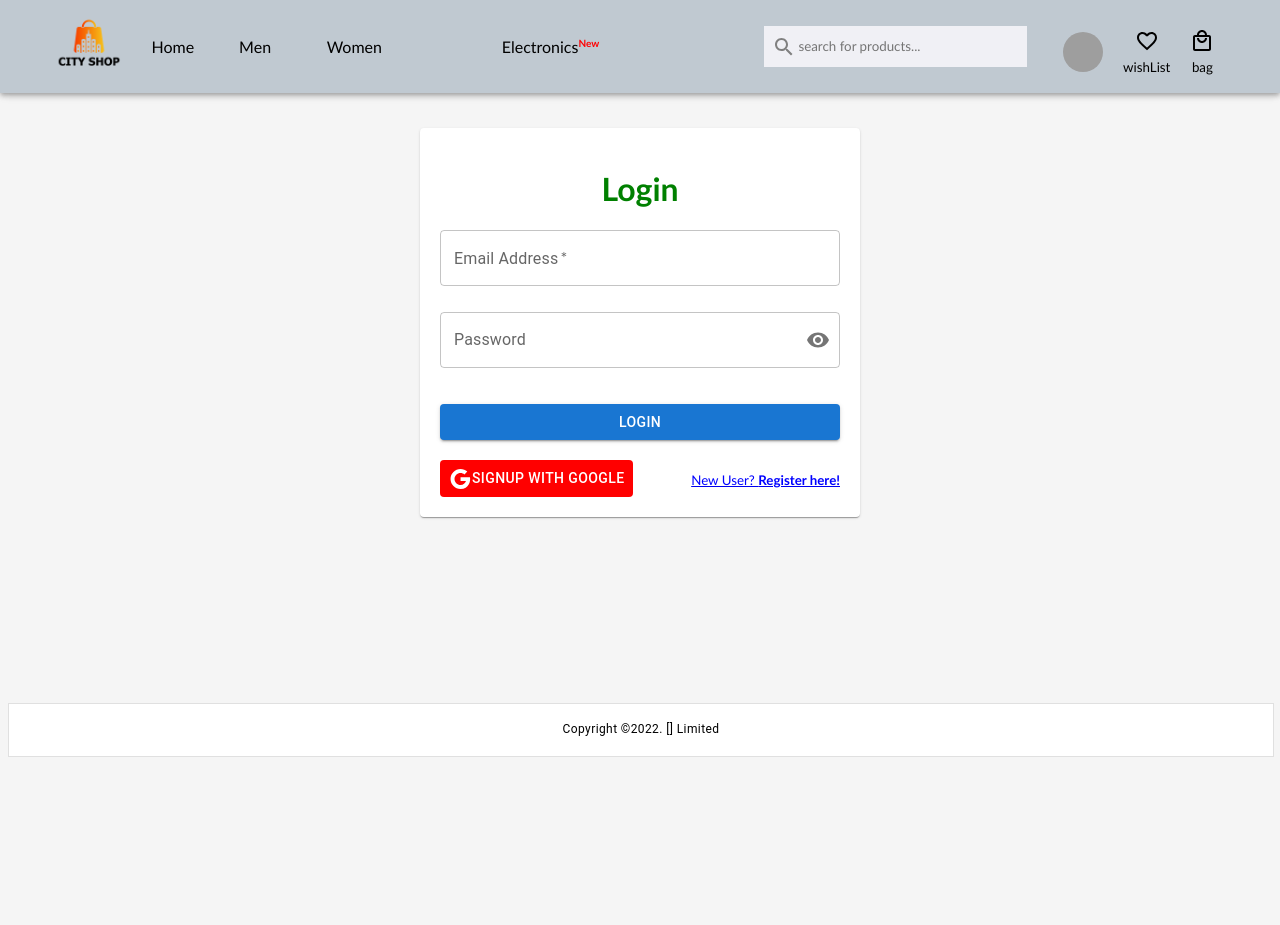
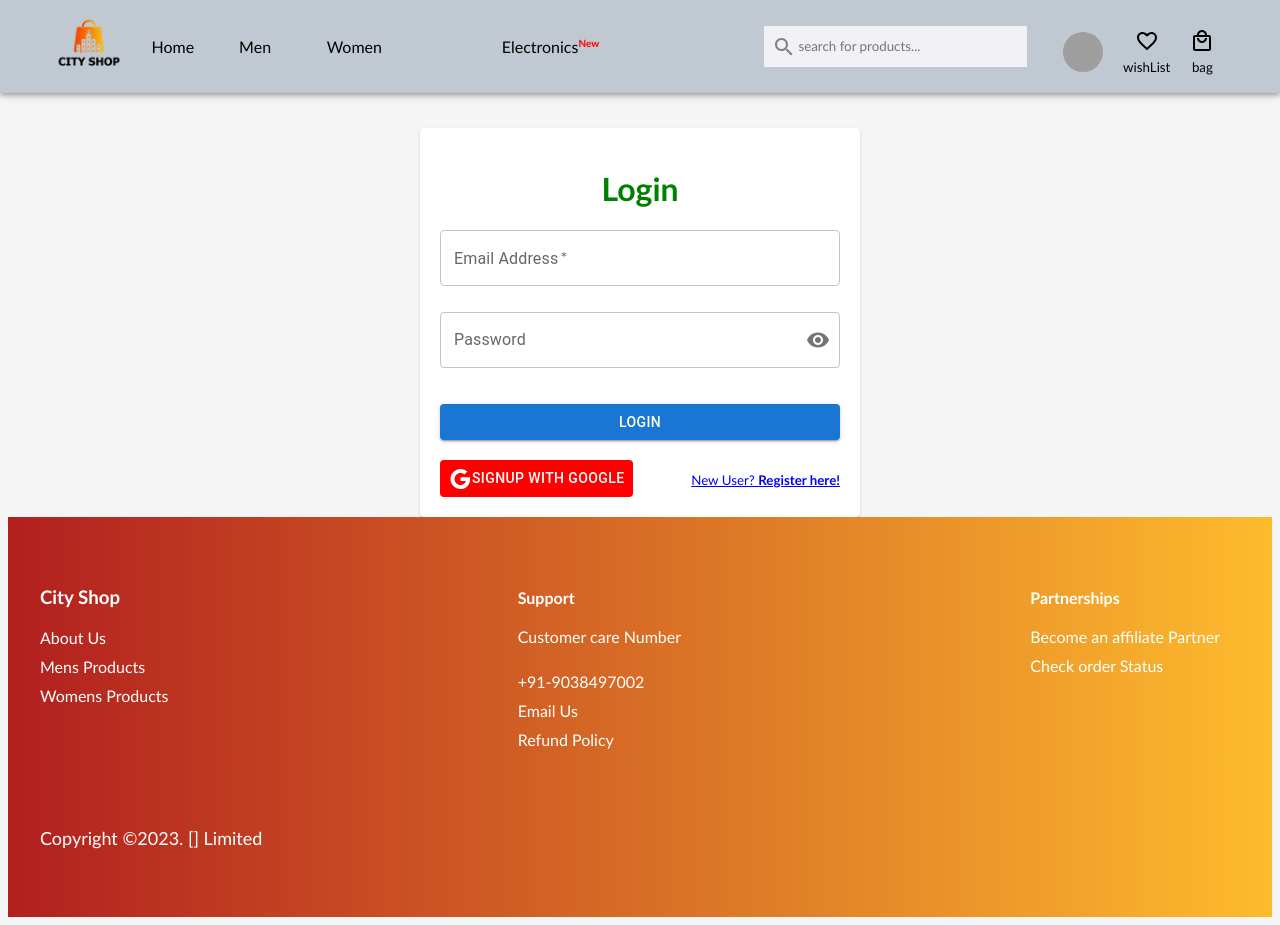
Before and after one commit to suhan647/capstone, a React (Create React App) app: page /login in a window 1280 px wide. Before the commit the page ends 800 px from the top, so only its background shows below. Built offline with nearby package versions, Linux system fonts and the light colour scheme; grey boxes are pictures that could not be loaded.

Commit message:
change the Footer

```diff
--- a/src/App.css
+++ b/src/App.css
@@ -1,25 +1,25 @@
-*{
-  font-family: 'Gill Sans', 'Gill Sans MT', Calibri, 'Trebuchet MS', sans-serif
+* {
+  font-family: "Gill Sans", "Gill Sans MT", Calibri, "Trebuchet MS", sans-serif;
 }
 
-.textbox{
+.textbox {
   width: 100%;
   line-height: 2em;
   border: none;
   background-color: #f0f0f5;
 }
 
-.icons{
+.icons {
   margin-left: 10px;
   margin-right: 10px;
 }
 
-.link{
+.link {
   text-decoration: none;
   color: black;
 }
 
-.link_container :hover{
+.link_container :hover {
   color: red;
   /* text-decoration: underline; */
 }
@@ -27,7 +27,7 @@
   color: red;
  } */
 
- .carousal_container{
+.carousal_container {
   margin: 0;
   padding: 0;
   box-sizing: border-box;
@@ -50,7 +50,6 @@
     margin-top: 16%;
   }
 }
-
 
 @media (min-width: 769px) and (max-width: 1000px) {
   .carousel .slide {
@@ -75,18 +74,18 @@
     margin-top: 10%;
   }
 }
- .carousel .slide img{
+.carousel .slide img {
   max-height: 100%;
   width: 100%;
 }
 
- .image{
+.image {
   margin: 0 auto;
   height: 100%;
   width: 100%;
 }
 
- .afterlogo{
+.afterlogo {
   display: flex;
 }
 
@@ -99,26 +98,23 @@
 }
 
 @media (min-width: 650px) and (max-width: 1024px) {
-  .navflex{
+  .navflex {
     display: none;
   }
 }
 
-
-  .root{
+.root {
   flex-grow: 1;
   margin-top: 100px;
   display: flex;
   justify-content: center;
 }
 
-
-  .paper{
-     text-align: 'center';
+.paper {
+  text-align: "center";
   display: flex;
   justify-content: center;
   flex-direction: column;
-
 }
 
 @media (min-width: 320px) and (max-width: 480px) {
@@ -128,12 +124,12 @@
     flex-direction: column;
   }
 
-    .grandtotal{
+  .grandtotal {
     font-size: 10px;
   }
 }
 
-  .hoverzoom{
+.hoverzoom {
   position: relative;
   -webkit-transition: all 200ms ease-in;
   -webkit-transform: scale(1);
@@ -144,11 +140,9 @@
   transition: all 200ms ease-in;
   transform: scale(1);
   /* padding: 20px; */
-
 }
 
-  .hoverzoom:hover
-{
+.hoverzoom:hover {
   box-shadow: 0px 0px 5px #f75490;
   z-index: 2;
   -webkit-transition: all 200ms ease-in;
@@ -159,27 +153,27 @@
   -moz-transform: scale(1.02);
   transition: all 200ms ease-in;
   transform: scale(1.02);
-    background-color:black;
+  background-color: black;
   color: white;
 }
 
-  ::-webkit-scrollbar{
+::-webkit-scrollbar {
   height: 1px;
   width: 1px;
   /* border: 1px solid #d5d5d5; */
 }
 
 @media (min-width: 320px) and (max-width: 480px) {
-  .container{
+  .container {
     margin-top: 19% !important;
   }
-  .info{
+  .info {
     margin-top: 20px;
     /* border: 2px solid black; */
     margin-left: 4px !important;
     margin-bottom: 50px;
   }
- .main{
+  .main {
     display: flex;
     justify-content: center;
     flex-direction: column;
@@ -187,11 +181,11 @@
     margin-left: 500px;
   }
 
- .multiimage{
+  .multiimage {
     display: flex;
     overflow-x: scroll;
   }
- .singleImage{
+  .singleImage {
     /* margin-left: 0px !important;
   padding-left: 10px !important; */
     display: flex;
@@ -201,16 +195,16 @@
 }
 
 @media (min-width: 481px) and (max-width: 1024px) {
-  .container{
+  .container {
     margin-top: 19% !important;
   }
-  .info{
+  .info {
     margin-top: 20px;
     /* border: 2px solid black; */
     margin-left: 4px !important;
     margin-bottom: 50px;
   }
- .main{
+  .main {
     display: flex;
     justify-content: center;
     flex-direction: column;
@@ -218,34 +212,31 @@
     margin-left: 500px;
   }
 
- .multiimage{
+  .multiimage {
     display: flex;
     overflow-x: scroll;
   }
- .singleImage{
+  .singleImage {
     /* margin-left: 0px !important;
   padding-left: 10px !important; */
     display: flex;
     justify-content: center;
     margin-top: 10px;
   }
-
 }
 
 @media (min-width: 500px) and (max-width: 1024px) {
-
-  .multiimage{
+  .multiimage {
     margin-left: 17%;
   }
-.searchbar{
+  .searchbar {
     display: none;
   }
-.link_container{
+  .link_container {
     padding-left: 20px;
     display: flex;
     justify-content: center;
   }
-
 }
 
 .loader {
@@ -262,14 +253,14 @@
   margin-left: 50%;
 }
 
-.loadingText{
+.loadingText {
   margin-top: 7%;
   margin-left: 50%;
 }
 
 .loader::after,
 .loader::before {
-  content: '';
+  content: "";
   box-sizing: border-box;
   position: absolute;
   left: 0;
@@ -278,7 +269,7 @@
   bottom: 0;
   margin: auto;
   border: 3px solid;
-  border-color: transparent transparent #FF3D00 #FF3D00;
+  border-color: transparent transparent #ff3d00 #ff3d00;
   width: 40px;
   height: 40px;
   border-radius: 50%;
@@ -289,7 +280,7 @@
 .loader::before {
   width: 32px;
   height: 32px;
-  border-color:yellow transparent transparent;
+  border-color: yellow transparent transparent;
   animation: rotation 1.5s linear infinite;
 }
 
@@ -318,3 +309,89 @@
 .modal-content.show {
   opacity: 1;
 }
+.footer {
+  background-image: linear-gradient(90deg, #b21f1f, #fdbb2d);
+  color: #fff;
+  padding: 50px 0;
+}
+
+.footer-container {
+  max-width: 1200px;
+  margin: 0 auto;
+  display: flex;
+  flex-wrap: wrap;
+  justify-content: space-between;
+}
+
+.footer-links {
+  display: flex;
+  justify-content: space-between;
+  width: 100%;
+  margin-bottom: 50px;
+}
+
+.footer-section {
+  display: flex;
+  flex-direction: column;
+  margin-right: 20px;
+}
+
+.footer-section h3,
+.footer-section h4 {
+  font-weight: bold;
+  margin-bottom: 20px;
+}
+
+.footer-section a {
+  color: #fff;
+  text-decoration: none;
+  margin-bottom: 10px;
+}
+
+.footer-section a:hover {
+  text-decoration: underline;
+}
+
+.footer-section p {
+  color: #fff;
+  margin-bottom: 10px;
+}
+
+.footer-bottom {
+  text-align: center;
+  font-size: large;
+}
+
+/* Media Queries */
+@media screen and (max-width: 768px) {
+  .footer-links {
+    flex-direction: column;
+    margin-bottom: 30px;
+  }
+
+  .footer-section {
+    margin-right: 0;
+    margin-bottom: 30px;
+  }
+}
+
+@media screen and (max-width: 480px) {
+  .footer {
+    padding: 30px 0;
+  }
+
+  .footer-section h3,
+  .footer-section h4 {
+    font-size: 1.2rem;
+    margin-bottom: 15px;
+  }
+
+  .footer-section a {
+    font-size: 0.9rem;
+    margin-bottom: 5px;
+  }
+
+  .footer-bottom {
+    font-size: 1rem;
+  }
+}
--- a/src/components/footer/Footer.js
+++ b/src/components/footer/Footer.js
@@ -1,58 +1,34 @@
-import * as React from "react";
-import Container from "@mui/material/Container";
-// import shoplogo from "../Images/shoplogo.png";
-// import Image from "material-ui-image";
-import Link from "react";
-import Box from "@mui/material/Box";
-import Typography from "@mui/material/Typography";
-import Paper from "@mui/material/Paper";
+import React from "react";
+import "../../App.css";
 
-export default function GuestFooter() {
+export default function Footer() {
   return (
-    <Paper
-      sx={{
-        marginTop: "calc(10% + 60px)",
-        position: "",
-        bottom: 0,
-        width: "100%",
-      }}
-      component="footer"
-      square
-      variant="outlined"
-    >
-      <Container maxWidth="lg">
-        <Box
-          sx={{
-            flexGrow: 1,
-            justifyContent: "center",
-            display: "flex",
-            my: 1,
-          }}
-        >
-          {/* <Link href="/">
-            <Image
-              priority
-              src="images/shoplogo.png"
-              width={75}
-              height={30}
-              alt="Logo"
-            />
-          </Link> */}
-        </Box>
-
-        <Box
-          sx={{
-            flexGrow: 1,
-            justifyContent: "center",
-            display: "flex",
-            mb: 2,
-          }}
-        >
-          <Typography variant="caption" color="initial">
-            Copyright ©2022. [] Limited
-          </Typography>
-        </Box>
-      </Container>
-    </Paper>
+    <footer className="footer">
+      <div className="footer-container">
+        <div className="footer-links">
+          <div className="footer-section">
+            <h3>City Shop</h3>
+            <a href="#">About Us</a>
+            <a href="#">Mens Products</a>
+            <a href="#">Womens Products</a>
+          </div>
+          <div className="footer-section">
+            <h4>Support</h4>
+            <a href="#">Customer care Number</a>
+            <p>+91-9038497002</p>
+            <a href="#">Email Us</a>
+            <a href="#">Refund Policy</a>
+          </div>
+          <div className="footer-section">
+            <h4>Partnerships</h4>
+            <a href="#">Become an affiliate Partner</a>
+            <a href="#">Check order Status</a>
+          </div>
+        </div>
+        <div className="footer-bottom">
+          <p>Copyright ©2023. [] Limited</p>
+        </div>
+      </div>
+    </footer>
   );
 }
```
Lines whose indentation alone changed are shown as unchanged.
